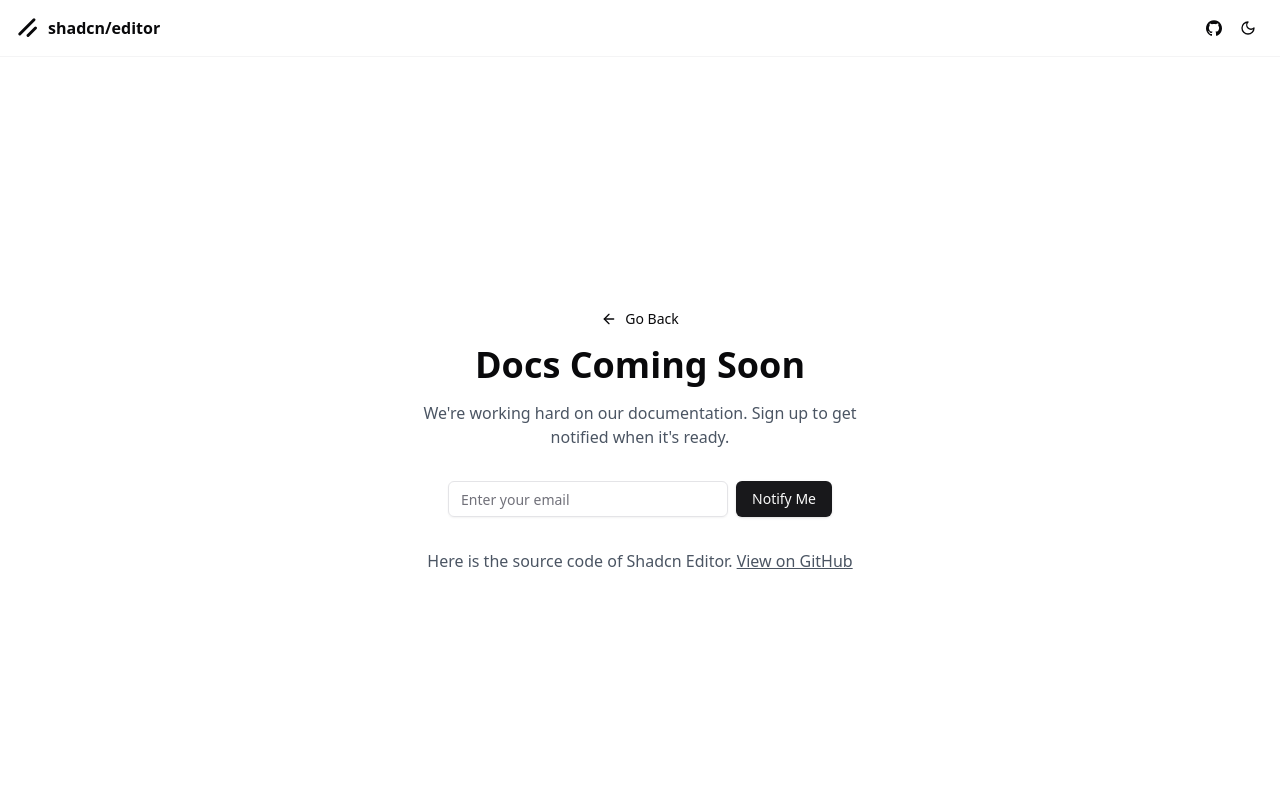
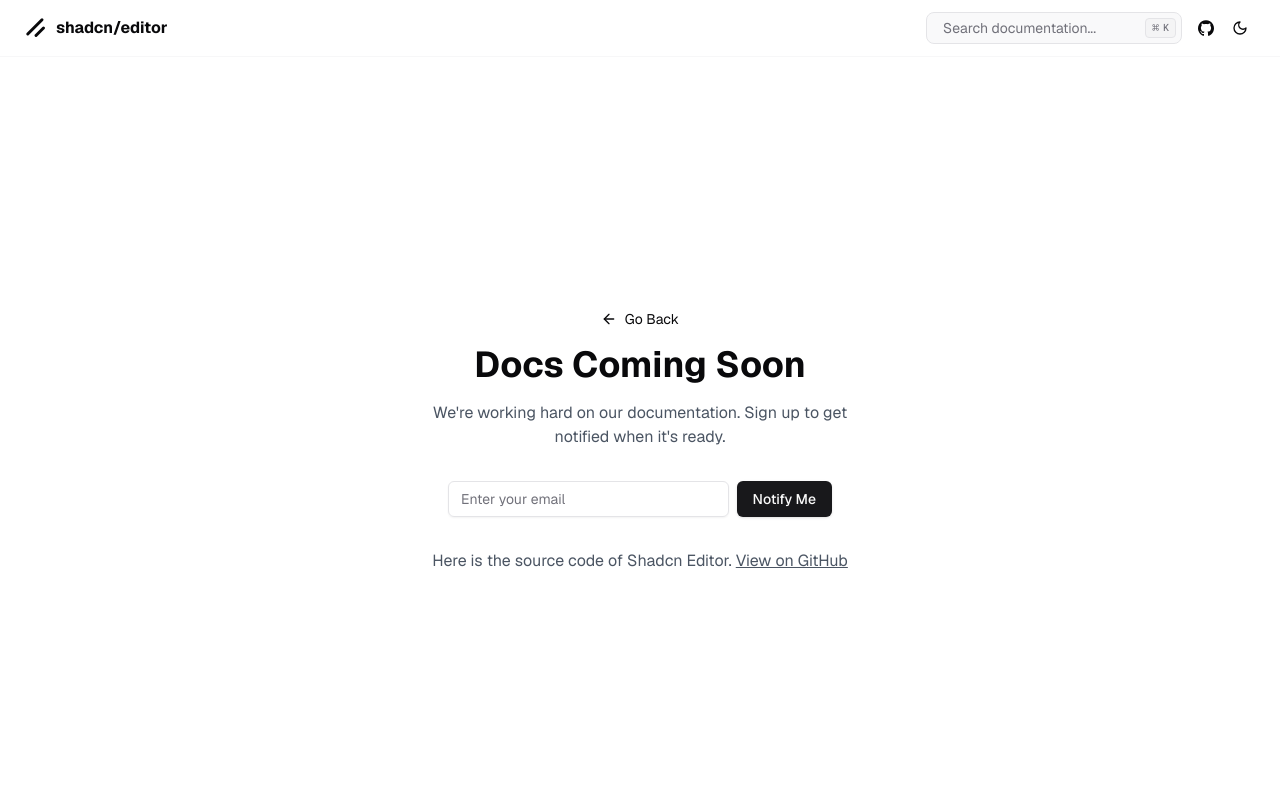
Before and after one commit to ayemish/better-editor, a Next.js app: page /docs in a window 1280 px wide. Shown: the top 800 px of the page. Built offline with nearby package versions, Linux system fonts and the light colour scheme.

Commit message:
feat: updated ui

```diff
--- a/app/globals.css
+++ b/app/globals.css
@@ -1,10 +1,6 @@
 @tailwind base;
 @tailwind components;
 @tailwind utilities;
-
-body {
-  font-family: Arial, Helvetica, sans-serif;
-}
 
 @layer base {
   :root {
@@ -22,17 +18,17 @@ body {
     --muted-foreground: 240 3.8% 46.1%;
     --accent: 240 4.8% 95.9%;
     --accent-foreground: 240 5.9% 10%;
-    --destructive: 0 84.2% 60.2%;
+    --destructive: 0 72.22% 50.59%;
     --destructive-foreground: 0 0% 98%;
     --border: 240 5.9% 90%;
     --input: 240 5.9% 90%;
-    --ring: 240 10% 3.9%;
+    --ring: 240 5% 64.9%;
+    --radius: 0.5rem;
     --chart-1: 12 76% 61%;
     --chart-2: 173 58% 39%;
     --chart-3: 197 37% 24%;
     --chart-4: 43 74% 66%;
     --chart-5: 27 87% 67%;
-    --radius: 0.5rem;
     --sidebar-background: 0 0% 98%;
     --sidebar-foreground: 240 5.3% 26.1%;
     --sidebar-primary: 240 5.9% 10%;
@@ -40,8 +36,9 @@ body {
     --sidebar-accent: 240 4.8% 95.9%;
     --sidebar-accent-foreground: 240 5.9% 10%;
     --sidebar-border: 220 13% 91%;
-    --sidebar-ring: 217.2 91.2% 59.8%;
+    --sidebar-ring: 240 5% 64.9%;
   }
+
   .dark {
     --background: 240 10% 3.9%;
     --foreground: 0 0% 98%;
@@ -58,7 +55,7 @@ body {
     --accent: 240 3.7% 15.9%;
     --accent-foreground: 0 0% 98%;
     --destructive: 0 62.8% 30.6%;
-    --destructive-foreground: 0 0% 98%;
+    --destructive-foreground: 0 85.7% 97.3%;
     --border: 240 3.7% 15.9%;
     --input: 240 3.7% 15.9%;
     --ring: 240 4.9% 83.9%;
@@ -74,7 +71,7 @@ body {
     --sidebar-accent: 240 3.7% 15.9%;
     --sidebar-accent-foreground: 240 4.8% 95.9%;
     --sidebar-border: 240 3.7% 15.9%;
-    --sidebar-ring: 217.2 91.2% 59.8%;
+    --sidebar-ring: 240 4.9% 83.9%;
   }
 }
 
@@ -82,9 +79,16 @@ body {
   * {
     @apply border-border;
   }
+  html {
+    @apply scroll-smooth;
+  }
   body {
-    @apply bg-background text-foreground;
+    @apply bg-background text-foreground overscroll-none;
+    /* font-feature-settings: "rlig" 1, "calt" 1; */
+    font-synthesis-weight: none;
+    text-rendering: optimizeLegibility;
   }
+
   ul,
   ol {
     list-style: revert;
@@ -92,4 +96,69 @@ body {
   li:has(ul, ol) {
     list-style: none;
   }
+
+  @supports (font: -apple-system-body) and (-webkit-appearance: none) {
+    [data-wrapper] {
+      @apply min-[1800px]:border-t;
+    }
+  }
+
+  /* Custom scrollbar styling. Thanks @pranathiperii. */
+  ::-webkit-scrollbar {
+    width: 5px;
+  }
+  ::-webkit-scrollbar-track {
+    background: transparent;
+  }
+  ::-webkit-scrollbar-thumb {
+    background: hsl(var(--border));
+    border-radius: 5px;
+  }
+  * {
+    scrollbar-width: thin;
+    scrollbar-color: hsl(var(--border)) transparent;
+  }
 }
+
+@layer utilities {
+  .step {
+    counter-increment: step;
+  }
+
+  .step:before {
+    @apply absolute w-9 h-9 bg-muted rounded-full font-mono font-medium text-center text-base inline-flex items-center justify-center -indent-px border-4 border-background;
+    @apply ml-[-50px] mt-[-4px];
+    content: counter(step);
+  }
+
+  .chunk-container {
+    @apply shadow-none;
+  }
+
+  .chunk-container::after {
+    content: "";
+    @apply absolute -inset-4 shadow-xl rounded-xl border;
+  }
+
+  /* Hide scrollbar for Chrome, Safari and Opera */
+  .no-scrollbar::-webkit-scrollbar {
+    display: none;
+  }
+  /* Hide scrollbar for IE, Edge and Firefox */
+  .no-scrollbar {
+    -ms-overflow-style: none; /* IE and Edge */
+    scrollbar-width: none; /* Firefox */
+  }
+
+  .border-grid {
+    @apply border-border/30 dark:border-border;
+  }
+
+  .container-wrapper {
+    @apply min-[1800px]:max-w-[1536px] min-[1800px]:border-x border-border/30 dark:border-border mx-auto w-full;
+  }
+
+  .container {
+    @apply px-4 xl:px-6 2xl:px-4 mx-auto max-w-[1536px];
+  }
+}
--- a/app/layout.tsx
+++ b/app/layout.tsx
@@ -11,12 +11,60 @@ import { cn } from '@/lib/utils'
 import './globals.css'
 import { ThemeProvider } from '@/components/providers'
 import { ThemeSwitcher } from '@/components/theme-switcher'
-
+import { siteConfig } from '@/config/site'
 
 export const metadata: Metadata = {
-  title: 'Shadcn Editor',
-  description: 'Lexical Editor using Shadcn Theming and Components',
+  title: {
+    default: siteConfig.name,
+    template: `%s - ${siteConfig.name}`,
+  },
+  metadataBase: new URL(siteConfig.url),
+  description: siteConfig.description,
+  keywords: [
+    "Next.js",
+    "React",
+    "Tailwind CSS",
+    "Server Components",
+    "Radix UI",
+  ],
+  authors: [
+    {
+      name: "shadcn",
+      url: "https://shadcn.com",
+    },
+  ],
+  creator: "shadcn",
+  openGraph: {
+    type: "website",
+    locale: "en_US",
+    url: siteConfig.url,
+    title: siteConfig.name,
+    description: siteConfig.description,
+    siteName: siteConfig.name,
+    images: [
+      {
+        url: siteConfig.ogImage,
+        width: 1200,
+        height: 630,
+        alt: siteConfig.name,
+      },
+    ],
+  },
+  twitter: {
+    card: "summary_large_image",
+    title: siteConfig.name,
+    description: siteConfig.description,
+    images: [siteConfig.ogImage],
+    creator: "@shadcn",
+  },
+  icons: {
+    icon: "/favicon.ico",
+    shortcut: "/favicon-16x16.png",
+    apple: "/apple-touch-icon.png",
+  },
+  manifest: `${siteConfig.url}/site.webmanifest`,
 }
+
 
 export default function RootLayout({
   children,
@@ -52,11 +100,13 @@ export default function RootLayout({
           disableTransitionOnChange
           enableColorScheme
         >
-          <div data-wrapper="" className="border-border/40 dark:border-border">
-            <div className="mx-auto w-full border-border/40 dark:border-border min-[1800px]:max-w-[1536px] min-[1800px]:border-x">
-              <SiteHeader />
-              <main className="flex-1">{children}</main>
-              <SiteFooter />
+          <div vaul-drawer-wrapper="">
+            <div className="relative flex min-h-svh flex-col bg-background">
+              <div data-wrapper="" className="border-grid flex flex-1 flex-col">
+                <SiteHeader />
+                <main className="flex flex-1 flex-col">{children}</main>
+                <SiteFooter />
+              </div>
             </div>
           </div>
           <Toaster />
--- a/components/editor/ui/content-editable.tsx
+++ b/components/editor/ui/content-editable.tsx
@@ -15,7 +15,7 @@ export function ContentEditable({
     <LexicalContentEditable
       className={
         className ??
-        `ContentEditable__root relative block h-72 overflow-auto min-h-full px-8 py-4 focus:outline-none`
+        `ContentEditable__root relative block h-[calc(100vh-559px)] min-h-72 overflow-auto min-h-full px-8 py-4 focus:outline-none`
       }
       aria-placeholder={placeholder}
       placeholder={
--- a/components/site-header.tsx
+++ b/components/site-header.tsx
@@ -1,24 +1,24 @@
-import Link from 'next/link'
+import Link from "next/link"
 
-// import { CommandMenu } from "@/components/command-menu"
-import { Icons } from '@/components/icons'
-import { MainNav } from '@/components/main-nav'
-// import { MobileNav } from "@/components/mobile-nav"
+import { siteConfig } from "@/config/site"
+import { CommandMenu } from "@/components/command-menu"
+import { Icons } from "@/components/icons"
+import { MainNav } from "@/components/main-nav"
+import { MobileNav } from "@/components/mobile-nav"
 import { ModeSwitcher } from "@/components/mode-switcher"
-import { Button } from '@/components/ui/button'
-
-import { siteConfig } from '@/config/site'
+import { Button } from "@/components/ui/button"
 
 export function SiteHeader() {
   return (
-    <header className="sticky top-0 z-50 w-full border-b border-border/40 bg-background/95 backdrop-blur supports-[backdrop-filter]:bg-background/60 dark:border-border">
-      <div className="flex h-14 items-center px-4">
+    <header className="border-grid sticky top-0 z-50 w-full border-b bg-background/95 backdrop-blur supports-[backdrop-filter]:bg-background/60">
+      <div className="container-wrapper">
+        <div className="container flex h-14 items-center">
           <MainNav />
-        {/* <MobileNav /> */}
+          <MobileNav />
           <div className="flex flex-1 items-center justify-between gap-2 md:justify-end">
-          {/* <div className="w-full flex-1 md:w-auto md:flex-none">
+            <div className="w-full flex-1 md:w-auto md:flex-none">
               <CommandMenu />
-          </div> */}
+            </div>
             <nav className="flex items-center gap-0.5">
               <Button variant="ghost" size="icon" className="h-8 w-8 px-0">
                 <Link
@@ -34,6 +34,7 @@ export function SiteHeader() {
             </nav>
           </div>
         </div>
+      </div>
     </header>
   )
 }
--- a/config/site.ts
+++ b/config/site.ts
@@ -1,7 +1,7 @@
 export const siteConfig = {
   name: 'shadcn/editor',
   url: 'https://shadcn-editor.vercel.app',
-  // ogImage: "https://ui.shadcn.com/og.jpg",
+  ogImage: "https://shadcn-editor.vercel.app/og.jpg",
   description:
     'A rich-text editor for the web, built with Lexical, ShadCN, and React.',
   links: {
--- a/tailwind.config.ts
+++ b/tailwind.config.ts
@@ -1,92 +1,85 @@
+import { fontFamily } from 'tailwindcss/defaultTheme'
+
 import type { Config } from 'tailwindcss'
 
 const config: Config = {
-  darkMode: ['class'],
-  content: [
-    './pages/**/*.{js,ts,jsx,tsx,mdx}',
-    './components/**/*.{js,ts,jsx,tsx,mdx}',
-    './app/**/*.{js,ts,jsx,tsx,mdx}',
-  ],
+  darkMode: ["class"],
+  content: ["app/**/*.{ts,tsx}", "components/**/*.{ts,tsx}"],
   theme: {
     extend: {
+      fontFamily: {
+        sans: ["var(--font-geist-sans)", ...fontFamily.sans],
+        mono: ["var(--font-geist-mono)", ...fontFamily.mono],
+      },
       colors: {
-        background: 'hsl(var(--background))',
-        foreground: 'hsl(var(--foreground))',
-        card: {
-          DEFAULT: 'hsl(var(--card))',
-          foreground: 'hsl(var(--card-foreground))',
+        border: "hsl(var(--border))",
+        input: "hsl(var(--input))",
+        ring: "hsl(var(--ring))",
+        background: "hsl(var(--background))",
+        foreground: "hsl(var(--foreground))",
+        primary: {
+          DEFAULT: "hsl(var(--primary))",
+          foreground: "hsl(var(--primary-foreground))",
+        },
+        secondary: {
+          DEFAULT: "hsl(var(--secondary))",
+          foreground: "hsl(var(--secondary-foreground))",
+        },
+        destructive: {
+          DEFAULT: "hsl(var(--destructive) / <alpha-value>)",
+          foreground: "hsl(var(--destructive-foreground) / <alpha-value>)",
+        },
+        muted: {
+          DEFAULT: "hsl(var(--muted))",
+          foreground: "hsl(var(--muted-foreground))",
+        },
+        accent: {
+          DEFAULT: "hsl(var(--accent))",
+          foreground: "hsl(var(--accent-foreground))",
         },
         popover: {
-          DEFAULT: 'hsl(var(--popover))',
-          foreground: 'hsl(var(--popover-foreground))',
+          DEFAULT: "hsl(var(--popover))",
+          foreground: "hsl(var(--popover-foreground))",
         },
-        primary: {
-          DEFAULT: 'hsl(var(--primary))',
-          foreground: 'hsl(var(--primary-foreground))',
-        },
-        secondary: {
-          DEFAULT: 'hsl(var(--secondary))',
-          foreground: 'hsl(var(--secondary-foreground))',
-        },
-        muted: {
-          DEFAULT: 'hsl(var(--muted))',
-          foreground: 'hsl(var(--muted-foreground))',
-        },
-        accent: {
-          DEFAULT: 'hsl(var(--accent))',
-          foreground: 'hsl(var(--accent-foreground))',
-        },
-        destructive: {
-          DEFAULT: 'hsl(var(--destructive))',
-          foreground: 'hsl(var(--destructive-foreground))',
-        },
-        border: 'hsl(var(--border))',
-        input: 'hsl(var(--input))',
-        ring: 'hsl(var(--ring))',
-        chart: {
-          '1': 'hsl(var(--chart-1))',
-          '2': 'hsl(var(--chart-2))',
-          '3': 'hsl(var(--chart-3))',
-          '4': 'hsl(var(--chart-4))',
-          '5': 'hsl(var(--chart-5))',
+        card: {
+          DEFAULT: "hsl(var(--card))",
+          foreground: "hsl(var(--card-foreground))",
         },
         sidebar: {
-          DEFAULT: 'hsl(var(--sidebar-background))',
-          foreground: 'hsl(var(--sidebar-foreground))',
-          primary: 'hsl(var(--sidebar-primary))',
-          'primary-foreground': 'hsl(var(--sidebar-primary-foreground))',
-          accent: 'hsl(var(--sidebar-accent))',
-          'accent-foreground': 'hsl(var(--sidebar-accent-foreground))',
-          border: 'hsl(var(--sidebar-border))',
-          ring: 'hsl(var(--sidebar-ring))',
+          DEFAULT: "hsl(var(--sidebar-background))",
+          foreground: "hsl(var(--sidebar-foreground))",
+          primary: "hsl(var(--sidebar-primary))",
+          "primary-foreground": "hsl(var(--sidebar-primary-foreground))",
+          accent: "hsl(var(--sidebar-accent))",
+          "accent-foreground": "hsl(var(--sidebar-accent-foreground))",
+          border: "hsl(var(--sidebar-border))",
+          ring: "hsl(var(--sidebar-ring))",
         },
       },
       borderRadius: {
-        lg: 'var(--radius)',
-        md: 'calc(var(--radius) - 2px)',
-        sm: 'calc(var(--radius) - 4px)',
+        xl: "calc(var(--radius) + 4px)",
+        lg: "var(--radius)",
+        md: "calc(var(--radius) - 2px)",
+        sm: "calc(var(--radius) - 4px)",
       },
       keyframes: {
-        'accordion-down': {
-          from: {
-            height: '0',
-          },
-          to: {
-            height: 'var(--radix-accordion-content-height)',
-          },
+        "accordion-down": {
+          from: { height: "0" },
+          to: { height: "var(--radix-accordion-content-height)" },
         },
-        'accordion-up': {
-          from: {
-            height: 'var(--radix-accordion-content-height)',
-          },
-          to: {
-            height: '0',
-          },
+        "accordion-up": {
+          from: { height: "var(--radix-accordion-content-height)" },
+          to: { height: "0" },
+        },
+        "caret-blink": {
+          "0%,70%,100%": { opacity: "1" },
+          "20%,50%": { opacity: "0" },
         },
       },
       animation: {
-        'accordion-down': 'accordion-down 0.2s ease-out',
-        'accordion-up': 'accordion-up 0.2s ease-out',
+        "accordion-down": "accordion-down 0.2s ease-out",
+        "accordion-up": "accordion-up 0.2s ease-out",
+        "caret-blink": "caret-blink 1.25s ease-out infinite",
       },
     },
   },
```
Also changed, not shown: app/page.tsx (+18 -16 lines), components/announcement.tsx (added, +16 -0 lines), components/page-header.tsx (+10 -12 lines), components/site-footer.tsx (+9 -7 lines). Lines whose indentation alone changed are shown as unchanged.
